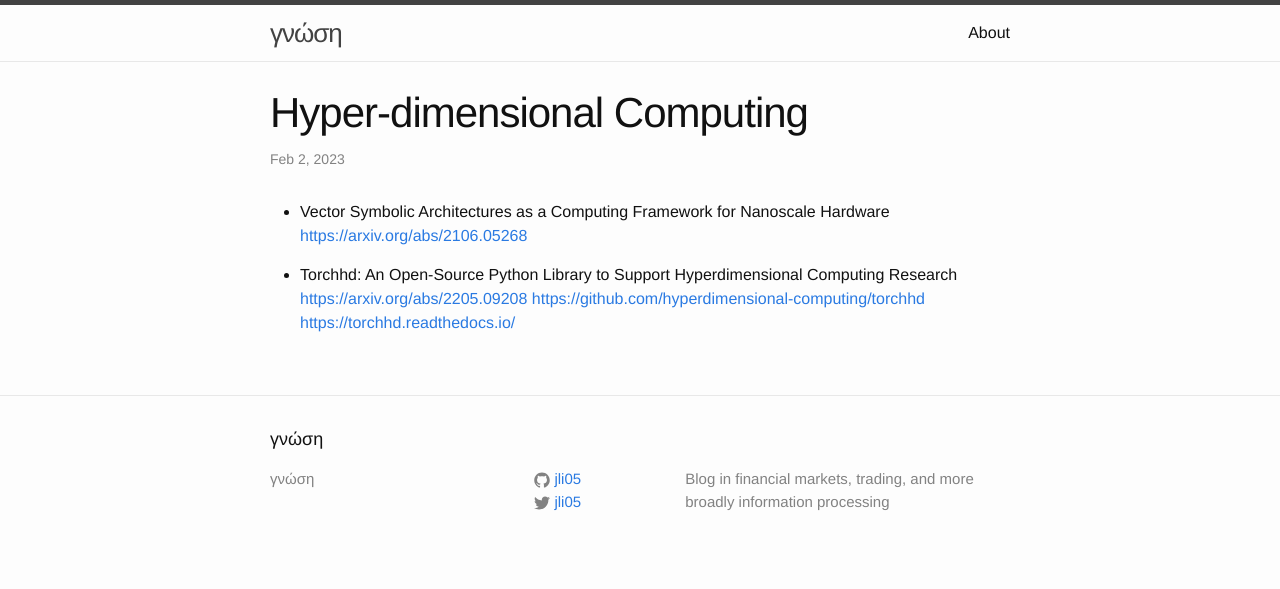
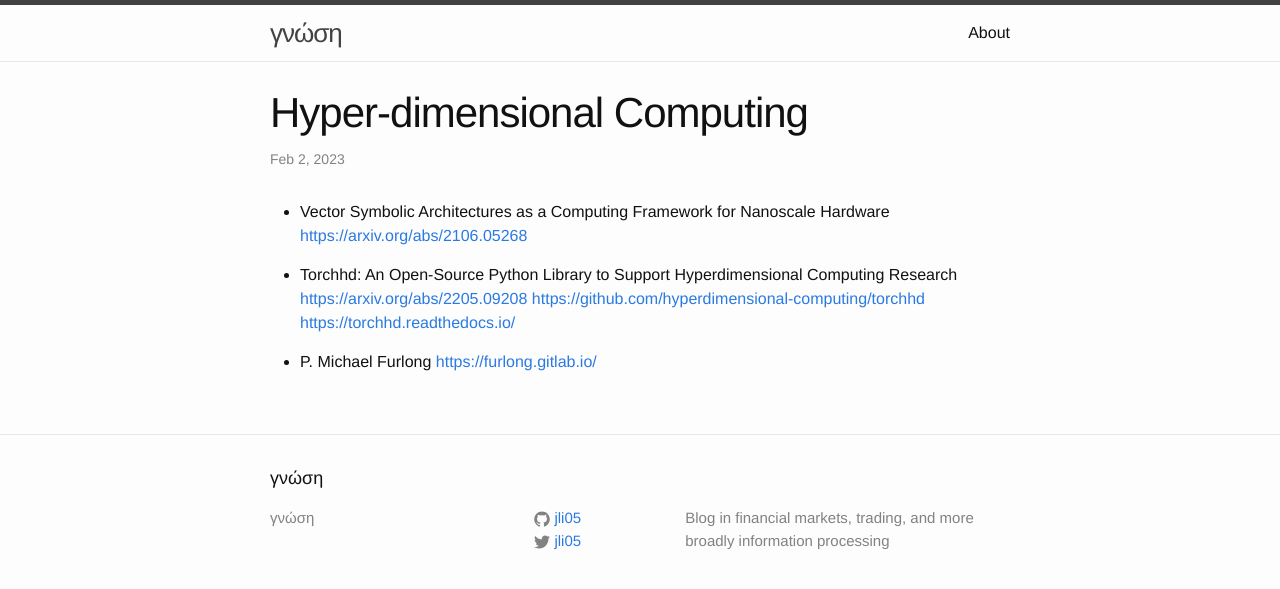
Before and after one commit to jli05/jli05.github.io, a Jekyll site: the page built from _posts/2023-02-02-HD-Computing.md, in a window 1280 px wide. Shown: the top 589 px of the page. Built offline with Jekyll 4.4.1, drawn with Linux system fonts in a browser that asks for light colours.

Commit message:
add link to P. Michael Furlong

```diff
--- a/_posts/2023-02-02-HD-Computing.md
+++ b/_posts/2023-02-02-HD-Computing.md
@@ -6,3 +6,5 @@ layout: post
 * Vector Symbolic Architectures as a Computing Framework for Nanoscale Hardware [https://arxiv.org/abs/2106.05268](https://arxiv.org/abs/2106.05268)
 
 * Torchhd: An Open-Source Python Library to Support Hyperdimensional Computing Research [https://arxiv.org/abs/2205.09208](https://arxiv.org/abs/2205.09208) [https://github.com/hyperdimensional-computing/torchhd](https://github.com/hyperdimensional-computing/torchhd) [https://torchhd.readthedocs.io/](https://torchhd.readthedocs.io/)
+
+* P. Michael Furlong [https://furlong.gitlab.io/](https://furlong.gitlab.io/)
```
